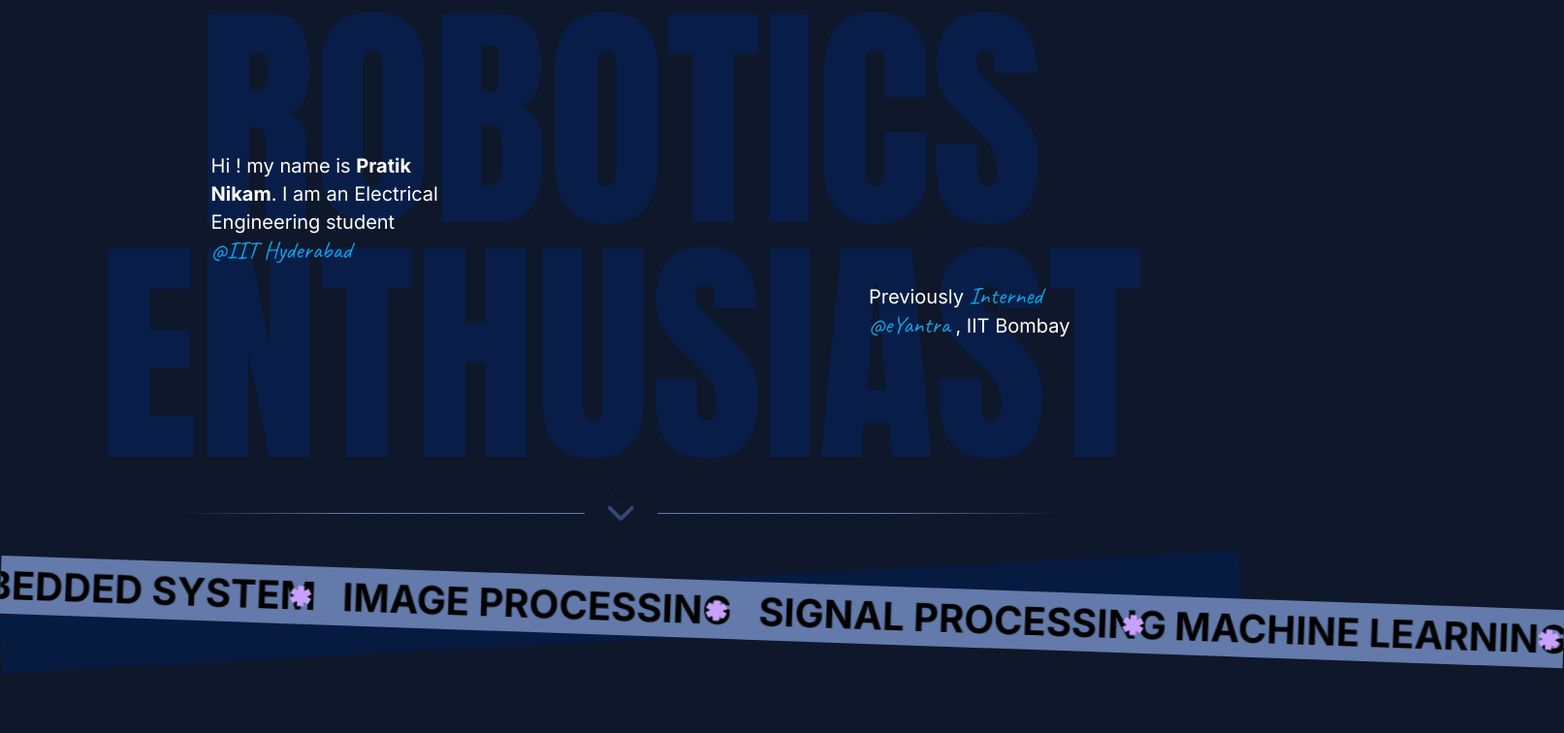
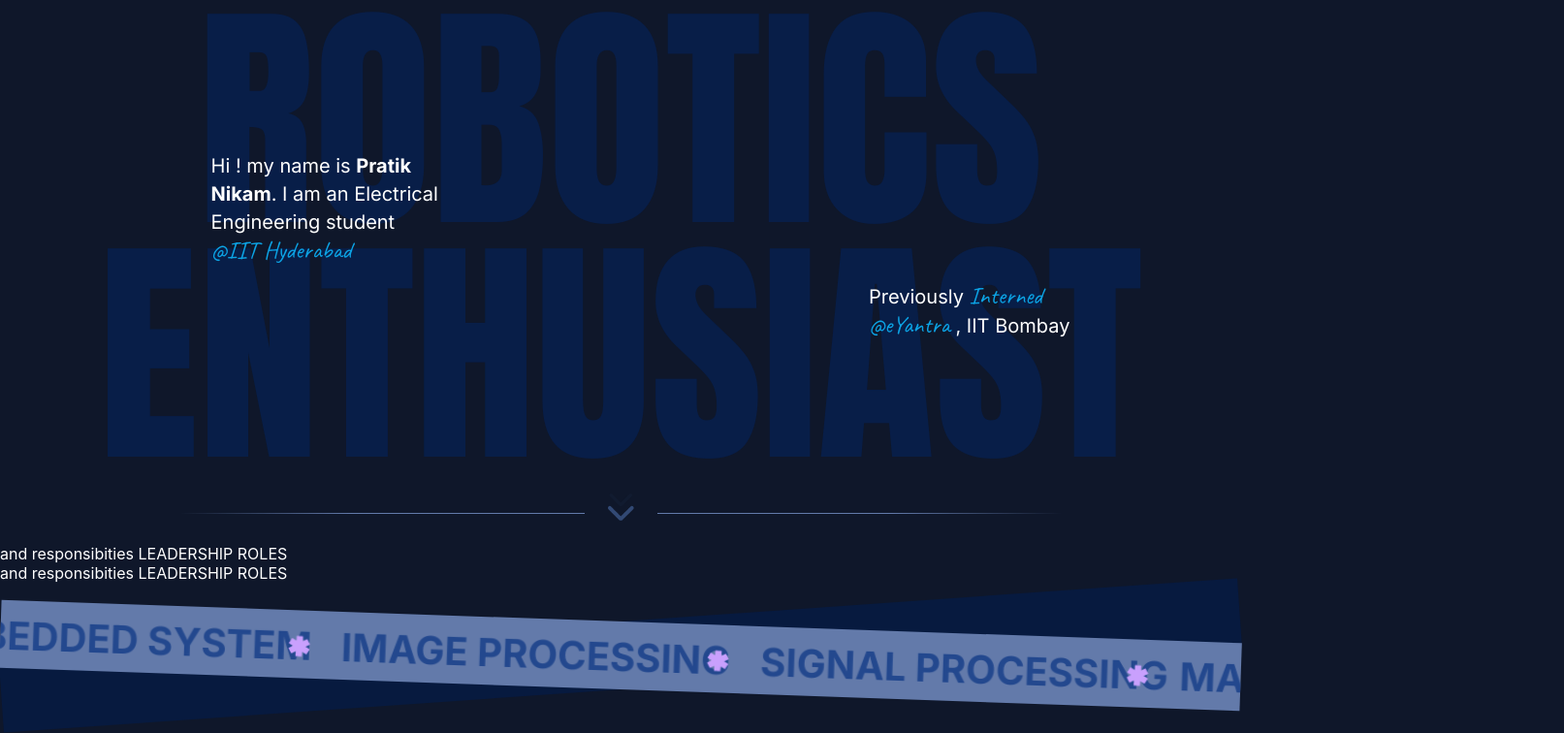
Before and after one commit to PR1YAM9/Prateek_Portfolio, a React (Create React App) app: page / in a window 1280 px wide. Shown: the part 82-838 px from the top of the page at 97% size, 1613 px wide, since content can reach past the window. Before the commit the page ends 800 px from the top, so only its background shows below. Built offline with nearby package versions, Linux system fonts and the light colour scheme; a web font is replaced by a local one.

Commit message:
priyam help

```diff
--- a/src/components/Last/Last.css
+++ b/src/components/Last/Last.css
@@ -14,28 +14,29 @@
   top: 0;
   left: 0;
   width: 100%;
-  height: 100%;
+  height: 70px;
   background: #071A3F;
   z-index: 1;
-  transform: rotate(-3deg);
+  transform: rotate(-4deg);
 }
 .marquee {
   position: relative;
-  width: 126%;
+  /* width: 126%; */
+  width: 100%;
   white-space: nowrap;
   overflow: hidden;
   transform: rotate(2deg);
   margin-top: 40px;
   background-color: #637AAA;
-  height: 60px;
+  height: 70px;
   z-index: 2;
 }
 
 .marquee__inner {
-  padding-top: 6px;
+  padding-top: 12px;
   animation: marquee 20s linear infinite;
   display: flex;
-  width: 252%;
+  width: 320%;
 }
 
 
@@ -48,6 +49,7 @@
   font-family: 'inter';
   font-weight: 700;
   text-transform: uppercase;
+  color: #23488E;
 }
 .marquee__image {
   object-fit: contain;
--- a/src/components/Last/Last.jsx
+++ b/src/components/Last/Last.jsx
@@ -1,21 +1,49 @@
 import React from 'react'
-// import Banner  from "./ScrollingText.jsx";
 import "./Last.css";
 import flower from '../../images/slider thing.png';
 
+const lastSec = () => {
 
   const items = ['iot', 'Robotics', 'embedded system', 'image Processing', 'Signal Processing', 'Machine learning'];
 
+  const list=[
+    {
+    id: 1,
+    first:'Domain Head',
+    second:'&#x40;Robotics and Automation Club, IITH ',
+    third: 'June 2023 - Present',
+    fourth: 'Responsible for recruiting, training core members, and overseeing projects, finances, and events.'
+  },{
+
+    id: 2,
+    first:'Internship Coordinator',
+    second:'&#x40;Office of Career Services, IITH ',
+    third: 'June 2023 - Present',
+    fourth: 'Facilitating various companies with internship and placement drive.'
+
+}];
 
 
-export default function Last() {
+
   return (
     <div>
-      {/* <div><span>and responsibities</span> LEADERSHIP ROLES</div>
-      <div>
-        <div> <span>&#35;1</span> </div>
-        <div></div>
-      </div> */}
+      {list.map((item)=>{
+        return(
+          <div style={{color:'white'}} key={list.id}>
+            <div><span>and responsibities</span> LEADERSHIP ROLES
+            </div>
+            <div>
+              <span>{list.id}</span>
+              <span>{list.first}</span><span>{list.second}</span>
+              <span>{list.third}</span>
+              <span>{list.fourth}</span>
+            </div>
+          </div>
+        )
+      }
+    )}
+
+
 
       <div className="container">
         <div className="black-bar"></div>
@@ -35,3 +63,5 @@ export default function Last() {
     </div>
   )
 }
+
+export default lastSec
```
